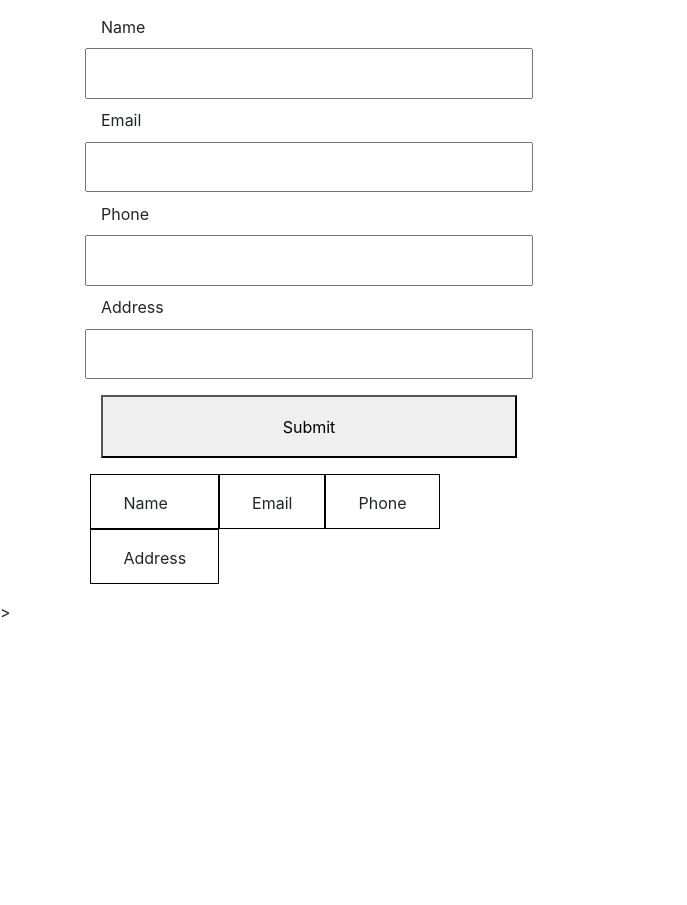
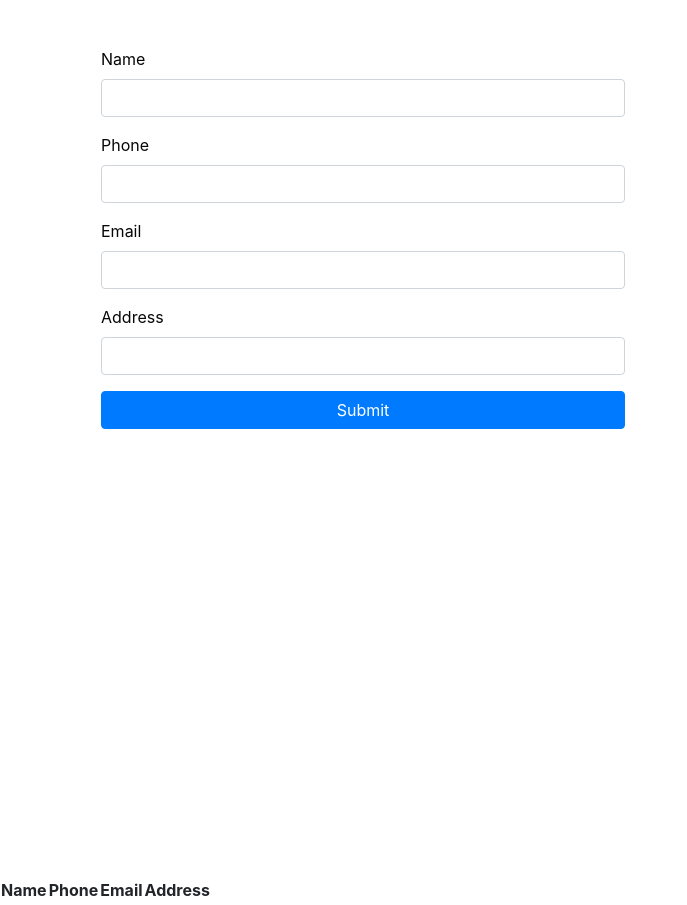
Before and after one commit to AnanyaAgadi/contacter, a plain HTML site: page index.html in a window 1280 px wide. Shown: the part 51-956 px from the top of the page, without its empty margins (0-687 px from the left). Before the commit the page ends 800 px from the top, so only its background shows below. Drawn offline with nearby package versions, Linux system fonts and the light colour scheme.

Commit message:
jQuery used, style intact

```diff
--- a/css/style.css
+++ b/css/style.css
@@ -1,6 +1,6 @@
 /*******Contact Form styling*******/
 
-/*#contact {
+#contact {
   padding: 100px,100px;
   margin-top: 50px;
   margin-bottom: 50px;
@@ -8,35 +8,3 @@
   height: 780px;
   width: 1108px;
 }
-
-*/
-*
-form{
-  display:flex;
-  flex-direction:column;
-  width:35vw;
-}
-form input{
-  padding:0.7em 1em;
-}
-form span{
-  padding:0.6em 1em;
-}
-form > button{
-  padding:1.1em;
-  margin:1em 1em;
-  cursor:pointer;
-}
-ul{
-  list-style:none;
-  display:grid;
-  grid-template-columns:1fr 1fr 1fr;
-  justify-content:center;
-  width:25vw;
-
-}
-ul li{
-  padding:1em 2em .8em 2em;
-  border:1px solid black;
-
-}
--- a/index.html
+++ b/index.html
@@ -3,7 +3,11 @@
 <head>
   <meta charset="utf-8">
   <meta name="viewport" content="width=device-width, initial-scale=1">
-
+  <!-- jQuery cdn -->
+  <script
+  src="https://code.jquery.com/jquery-1.12.4.min.js"
+  integrity="sha256-ZosEbRLbNQzLpnKIkEdrPv7lOy9C27hHQ+Xp8a4MxAQ="
+  crossorigin="anonymous"></script>
   <title>Contacter</title>
   <!-- Bootstrap 4 css link -->
   <link rel="stylesheet" href="https://stackpath.bootstrapcdn.com/bootstrap/4.1.3/css/bootstrap.min.css" integrity="sha384-MCw98/SFnGE8fJT3GXwEOngsV7Zt27NXFoaoApmYm81iuXoPkFOJwJ8ERdknLPMO" crossorigin="anonymous">
@@ -12,27 +16,57 @@
 </head>
 <body>
   <h1>Contact Form</h1>
-  <div class="container">
-    <form action="#" id="formSubmission" method="get">
-      <span>Name</span>
-      <input type="name" id="name">
-      <span>Email</span>
-      <input type="email" id="email">
-      <span>Phone</span>
-      <input type="number" id="phone">
-      <span>Address</span>
-      <input type="text" id="address">
+<!-- Contact Form -->
+<div id="contact_form">
+  <div class="container" id="contact">
+    <div class="row">
+      <div class="col-md-6">
+        <div class="form-group">
+          <label>Name</label>
+          <input type="text" class="form-control" id="name">
+        </div>
 
-      <button type="submit">Submit</button>
-    </form>
+        <div class="form-group">
+          <label>Phone</label>
+          <input type="text" class="form-control" id="phone">
+        </div>
 
-    <ul id="data">
-      <li>Name</li>
-      <li>Email</li>
-      <li>Phone</li>
-      <li>Address</li>
-    </ul>
-  </div>
+        <div class="form-group">
+          <label>Email</label>
+          <input type="text" class="form-control" id="email">
+        </div>
+
+        <div class="form-group">
+          <label>Address</label>
+          <input type="text" class="form-control" id="address">
+        </div>
+
+        <button class="btn btn-primary btn-block" id="submit" >Submit</button>
+
+      </div>
+    </div><!--row div ends-->
+  </div> <!--container div ends-->
+</div>
+<!--Contact form ends-->
+
+<table class="w3-table-all" id="new_table">
+  <thead>
+    <tr>
+    <th>Name</th>
+    <th>Phone</th>
+    <th>Email</th>
+    <th>Address</th>
+    </tr>
+  </thead>
+  <tbody id=something1>
+    <tr>
+      <td></td>
+      <td></td>
+      <td></td>
+      <td></td>
+    </tr>
+  </tbody>
+</table>
 
 <!-- JS files for Bootstrap 4.1 -->
 <script src="https://code.jquery.com/jquery-3.3.1.slim.min.js" integrity="sha384-q8i/X+965DzO0rT7abK41JStQIAqVgRVzpbzo5smXKp4YfRvH+8abtTE1Pi6jizo" crossorigin="anonymous"></script>
@@ -40,6 +74,6 @@
 <script src="https://stackpath.bootstrapcdn.com/bootstrap/4.1.3/js/bootstrap.min.js" integrity="sha384-ChfqqxuZUCnJSK3+MXmPNIyE6ZbWh2IMqE241rYiqJxyMiZ6OW/JmZQ5stwEULTy" crossorigin="anonymous"></script>
 
 <!-- linking the js file -->
-<script type="text/javascript" src="js/script.js"></script>>
+<script type="text/javascript" src="js/script.js"></script>
 </body>
 </html>
--- a/js/script.js
+++ b/js/script.js
@@ -1,31 +1,13 @@
+$("#submit").click(function(){
+  a = document.getElementById('name').value
+  b = document.getElementById('phone').value
+  c = document.getElementById('email').value
+  d = document.getElementById('address').value
+  $('#name').val('');
+  $('#phone').val('');
+  $('#email').val('');
+  $('#address').val('');
 
-
-let form=document.getElementById("formSubmission");
-
-let table=document.getElementById('data');
-form.addEventListener("submit",(e)=>{
-  e.preventDefault();
-  submit();
-})
-
-
-const submit=()=>{
-  let name = document.getElementById("name").value;
-    let email = document.getElementById("email").value;
-    let phone = document.getElementById("phone").value;
-    let address = document.getElementById("address").value;
-
-
-  let newArray = [name,email,phone,address];
-  newArray.forEach((item)=>{
-      var li = document.createElement("li");
-  var text = document.createTextNode(item);
-  li.appendChild(text);
-  table.appendChild(li);
-  })
-  form.reset();
-}
-
-// 1. on submit capture all values in different variables
-// 2. on submit clear all input fields
-// 3. append those captured values inside table using append
+  var newRowContent = "<tr><td>"+a+"</td><td>"+b+"</td><td>"+c+"</td><td>"+d+"</td></tr>";
+  $(newRowContent).appendTo($("#something1"));
+});
```
